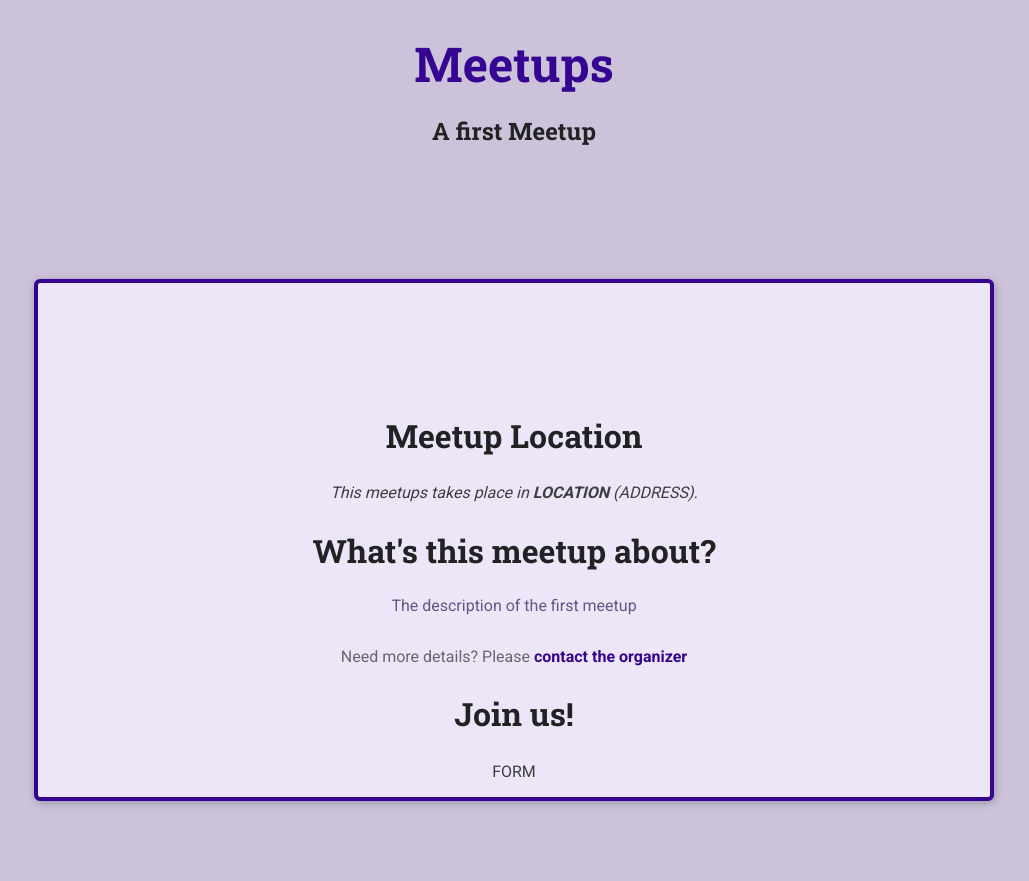
After one commit to DanielW1987/django-course-project, a Django app: page /meetups/1 in a window 1280 px wide. The commit adds this page. Shown: the whole page, without its empty margins (126-1155 px from the left). Run offline with Django 4.2, Linux system fonts and the light colour scheme.

Commit message:
added meetup detail page and some html optimizations

```diff
--- /dev/null
+++ b/meetups/static/meetups/css/detail.css
@@ -0,0 +1,88 @@
+article {
+    max-width: 60rem;
+    margin: 5rem auto;
+    border-radius: 6px;
+    background-color: #ede6f8;
+    border: 4px solid #350490;
+    box-shadow: 1px 2px 8px rgba(0, 0, 0, 0.25);
+    position: relative;
+    padding: 1rem;
+    text-align: center;
+}
+
+#main-image {
+    width: 10rem;
+    height: 10rem;
+    object-fit: cover;
+    position: absolute;
+    top: -5rem;
+    left: calc(50% - 5rem);
+    border-radius: 50%;
+    border: 4px solid #350490;
+}
+
+section:first-of-type {
+    margin-top: 6rem;
+}
+
+h2 {
+    font-size: 2rem;
+}
+
+address span {
+    font-weight: bold;
+}
+
+#details h2 {
+    margin-bottom: 0.5rem;
+}
+
+#details > p {
+    color: #665386;
+    padding: 1rem;
+    border-radius: 4px;
+    max-width: 80%;
+    margin: auto;
+}
+
+#details footer {
+    color: #696472;
+}
+
+#details footer a {
+    color: #350490;
+    text-decoration: none;
+    font-weight: bold;
+}
+
+#registration ul {
+    list-style: none;
+    margin: 0;
+    padding: 0;
+}
+
+#registration label {
+    font-weight: bold;
+    color: #46424d;
+    margin-right: 1rem;
+    display: block;
+    margin-bottom: 0.5rem;
+}
+
+#registration input {
+    font: inherit;
+    width: 40%;
+    background-color: #ebeaee;
+    border: 1px solid #4b4753;
+    border-radius: 4px;
+    padding: 0.25rem;
+}
+
+#registration-actions {
+    margin-top: 1.5rem;
+}
+
+#registration .errorlist {
+    margin-bottom: 0.5rem;
+    color: #880824;
+}
--- /dev/null
+++ b/meetups/templates/meetups/base/base.html
@@ -0,0 +1,22 @@
+{% load static %}
+<!DOCTYPE html>
+<html lang="en">
+<head>
+    <meta charset="UTF-8">
+    <title>{% block title %}Meetups{% endblock %}</title>
+    <link rel="stylesheet" href="{% static 'meetups/css/style.css' %}">
+    {% block site_css %}{% endblock %}
+</head>
+<body>
+<header id="main-header">
+    <nav>
+        <a href="/meetups" id="main-logo">Meetups</a>
+        <h1>{% block main_heading%}{% endblock %}</h1>
+        {% block main_heading_content%}{% endblock %}
+    </nav>
+</header>
+<main>
+   {% block main %}{% endblock %}
+</main>
+</body>
+</html>
--- /dev/null
+++ b/meetups/templates/meetups/details.html
@@ -0,0 +1,37 @@
+{% extends 'meetups/base/base.html' %}
+{% load static %}
+
+{% block title %}
+{{ meetup.0.title }}
+{% endblock %}
+
+{% block site_css %}
+<link rel="stylesheet" href="{% static 'meetups/css/detail.css' %}">
+{% endblock %}
+
+{% block main_heading %}
+{{ meetup.0.title }}
+{% endblock %}
+
+{% block main %}
+<article>
+    <img src="" alt="">
+    <section id="location">
+        <h2>Meetup Location</h2>
+        <address>
+            This meetups takes place in <span>LOCATION</span> (ADDRESS).
+        </address>
+    </section>
+    <section id="details">
+        <h2>What's this meetup about?</h2>
+        <p>{{ meetup.0.description }}</p>
+        <footer>
+            <p>Need more details? Please <a href="">contact the organizer</a></p>
+        </footer>
+    </section>
+    <section id="registration">
+        <h2>Join us!</h2>
+        FORM
+    </section>
+</article>
+{% endblock %}
--- a/meetups/urls.py
+++ b/meetups/urls.py
@@ -2,5 +2,6 @@ from django.urls import path
 from . import views
 
 urlpatterns = [
-    path('meetups/', views.index),
+    path('meetups/', views.index, name='all-meetups'),
+    path('meetups/<slug:meetup_slug>', views.meetup_details, name='meetup-details'),  # slug: <- slug converter usage
 ]
--- a/meetups/views.py
+++ b/meetups/views.py
@@ -11,3 +11,10 @@ def index(request):
         'show_meetups': len(meetups) > 0,
         'meetups': meetups
     })
+
+
+def meetup_details(request, meetup_slug):
+    selected_meetup = {'title': 'A first Meetup', 'location': 'New York', 'description': 'The description of the first meetup'},
+    return render(request, template_name='meetups/details.html', context={
+        'meetup': selected_meetup
+    })
```
Also changed, not shown: meetups/templates/meetups/includes/meetup-item.html (added, +16 -0 lines), meetups/templates/meetups/index.html (+18 -35 lines), 1 other file.
